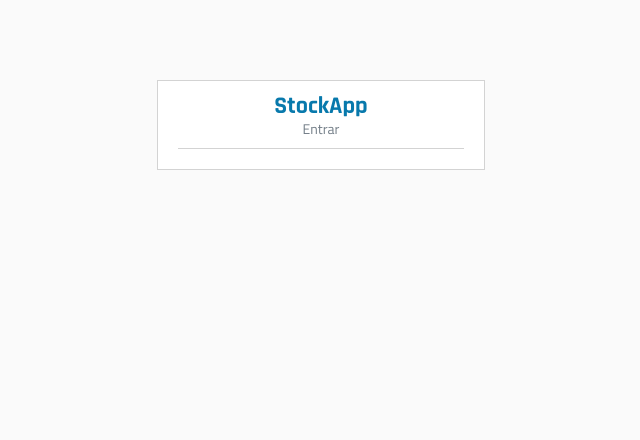
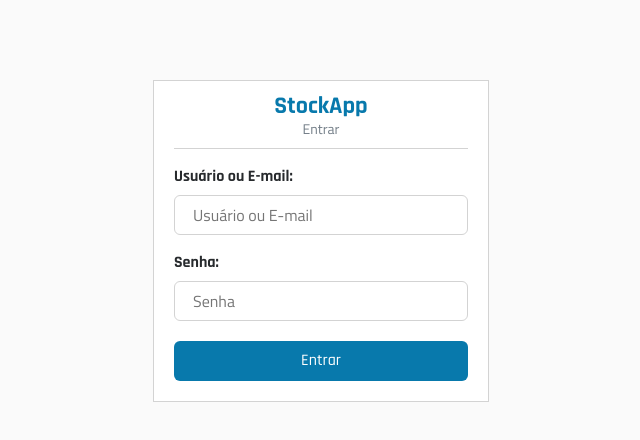
Before and after one commit to eubrunocoelho/stockapp-theme, a plain HTML site: page login.html in a window 1280 px wide. Shown: the whole page, without its empty margins (319-959 px from the left). Drawn offline with Linux system fonts and the light colour scheme.

Commit message:
finished login

```diff
--- a/assets/css/login.css
+++ b/assets/css/login.css
@@ -16,6 +16,28 @@
     --text-danger-color: #dc3545;
     --bg-element-color: #fff;
     --bg-danger-color: #dc3545;
+}
+
+/**
+ * =================================================================================
+ * COMPONENTS
+ * =================================================================================
+ */
+
+.btn {
+    background: var(--primary-color);
+    border: none;
+    border-radius: var(--border-default-radius);
+    color: var(--bg-element-color);
+    cursor: pointer;
+    font-family: var(--font-rajdhani);
+    font-size: 16px;
+    font-weight: 500;
+    height: 40px;
+    line-height: 0;
+    padding: 0 15px 0 15px;
+    width: 100%;
+    margin: 10px 0 0 0;
 }
 
 /**
@@ -42,11 +64,23 @@ body {
     min-height: 100%;
 }
 
+/**
+ * =================================================================================
+ * CONTAINER
+ * =================================================================================
+ */
+
 .container {
     height: 100%;
     margin: 0 auto;
     width: 1200px;
 }
+
+/**
+ * =================================================================================
+ * MAIN
+ * =================================================================================
+ */
 
 .main {
     display: flex;
@@ -56,8 +90,14 @@ body {
     width: 100%;
 }
 
+/**
+ * =================================================================================
+ * LOGIN BOX
+ * =================================================================================
+ */
+
 .login {
-    width: 328px;
+    width: 336px;
     padding: 0 20px 20px 20px;
     border: 1px solid var(--border-default-color);
     background: var(--bg-element-color);
@@ -68,6 +108,7 @@ body {
     width: 100%;
     border-bottom: 1px solid var(--border-default-color);
     display: flex;
+    margin: 0 0 20px 0;
     justify-content: center;
     flex-direction: column;
     align-items: center;
@@ -87,3 +128,41 @@ body {
     font-weight: 400;
     color: var(--text-secondary-color);
 }
+
+/**
+ * =================================================================================
+ * LOGIN FORM
+ * =================================================================================
+ */
+
+.form {
+    width: 100%;
+}
+
+.form__group {
+    display: flex;
+    width: 100%;
+    flex-direction: column;
+    margin: 10px 0 0 0;
+}
+
+.form__label {
+    font-family: var(--font-rajdhani);
+    font-size: 16px;
+    font-weight: 700;
+    color: var(--text-primary-color);
+    margin: 0 0 10px 0;
+}
+
+.form__input {
+    height: 40px;
+    border-radius: var(--border-default-radius);
+    border: 1px solid var(--border-default-color);
+    font-family: var(--font-titillium-web);
+    font-size: 16px;
+    font-weight: 400;
+    color: var(--text-secondary-color);
+    padding: 0 18px 0 18px;
+    margin: 0 0 10px 0;
+    outline: none;
+}
--- a/login.html
+++ b/login.html
@@ -4,7 +4,7 @@
     <meta charset="UTF-8">
     <meta http-equiv="X-UA-Compatible" content="IE=edge">
     <meta name="viewport" content="width=device-width, initial-scale=1.0">
-    <title>Login - StockApp</title>
+    <title>Entrar - StockApp</title>
     <link rel="preconnect" href="https://fonts.googleapis.com">
     <link rel="preconnect" href="https://fonts.gstatic.com" crossorigin>
     <link rel="stylesheet" href="./assets/css/reset.css">
@@ -19,6 +19,17 @@
                 <h1 class="login-heading__title">StockApp</h1>
                 <p class="login-heading__description">Entrar</p>
             </div>
+            <form>
+                <div class="form__group">
+                    <label class="form__label">Usuário ou E-mail:</label>
+                    <input type="text" class="form__input" placeholder="Usuário ou E-mail">
+                </div>
+                <div class="form__group">
+                    <label class="form__label">Senha:</label>
+                    <input type="text" class="form__input" placeholder="Senha">
+                </div>
+                <button class="btn">Entrar</button>
+            </form>
         </section>
     </main>
 </body>
```
